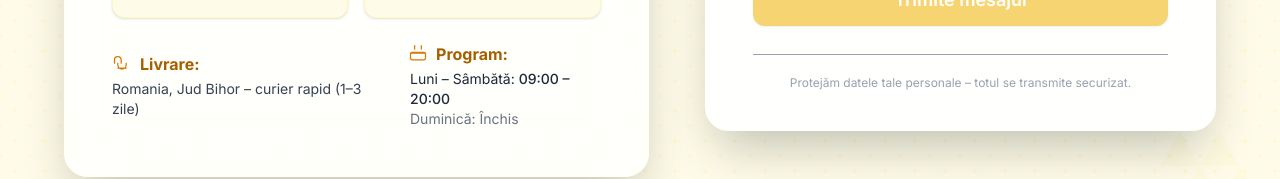
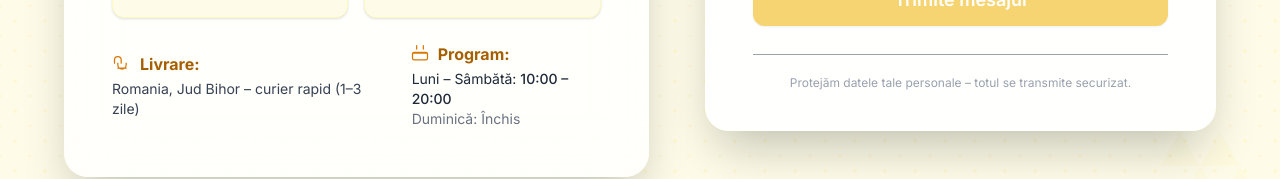
Before and after one commit to ionutpetru4046/Website-Apicultura, a Next.js app: page / in a window 1280 px wide. Shown: the part 9394-9573 px from the top of the page. Built offline with nearby package versions, Linux system fonts and the light colour scheme; a web font is replaced by a local one.

Commit message:
changing program on contact page

```diff
--- a/app/contact/page.tsx
+++ b/app/contact/page.tsx
@@ -115,7 +115,7 @@ export default function ContactPage() {
                   Program:
                 </p>
                 <div className="mt-0.5 ml-0.5 text-sm">
-                  <p>Luni – Sâmbătă: <span className="font-medium text-gray-800">09:00 – 20:00</span></p>
+                  <p>Luni – Sâmbătă: <span className="font-medium text-gray-800">10:00 – 20:00</span></p>
                   <p className="text-gray-500">Duminică: <span className="font-normal">Închis</span></p>
                 </div>
               </div>
```
